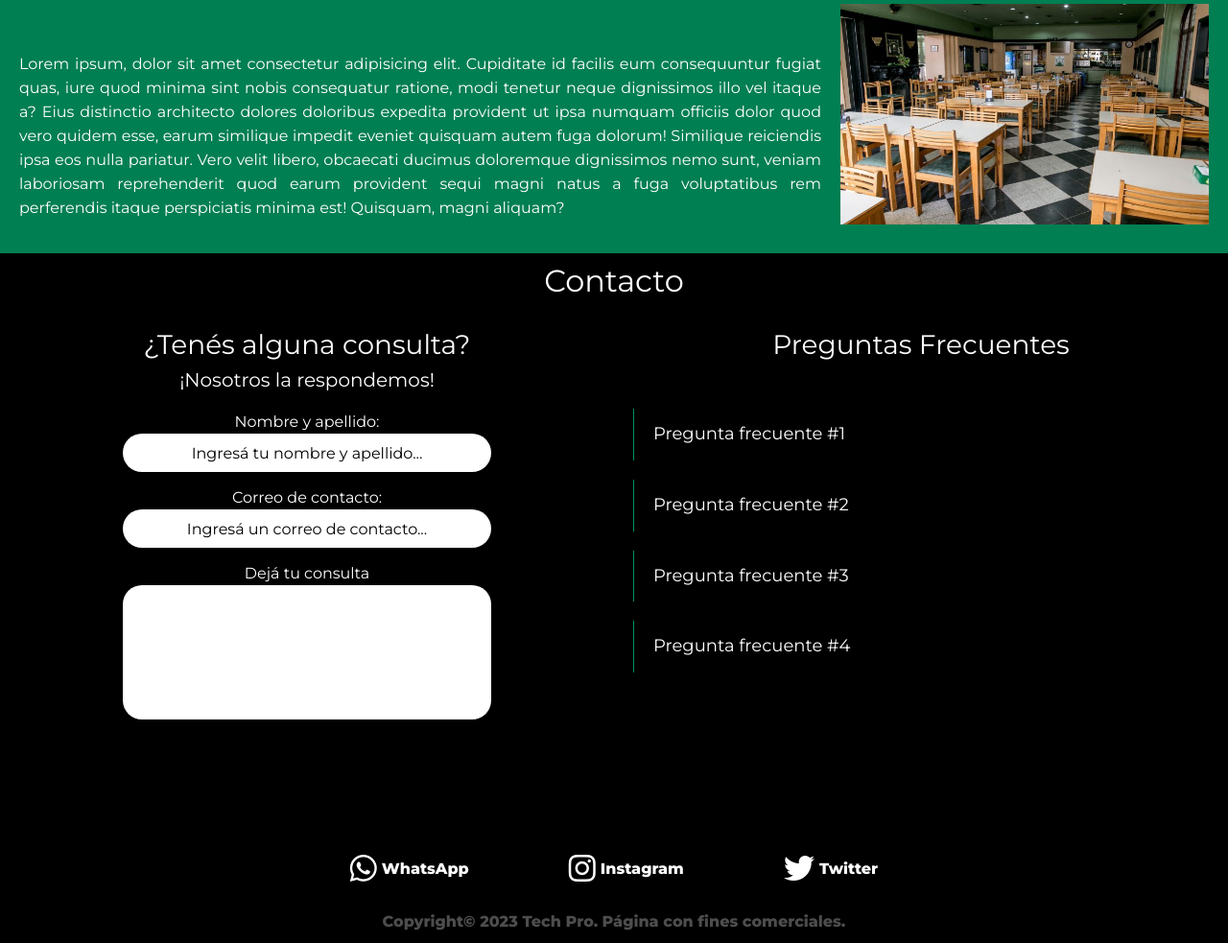
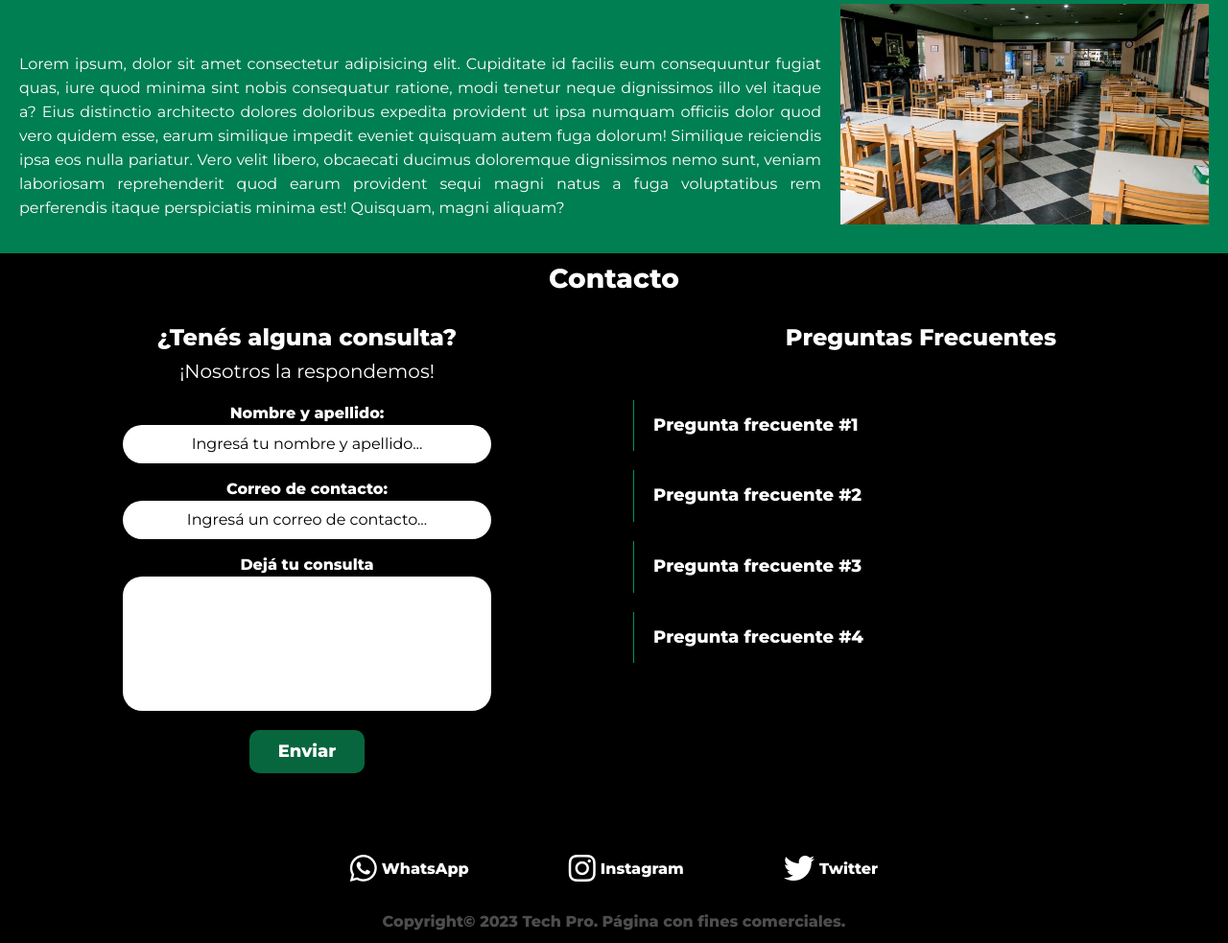
Before and after one commit to NachitoLP/Proyecto-web-Cancha, a Django app: page / in a window 1280 px wide. Shown: the part 1015-1998 px from the top of the page at 96% size. Run offline with Django 4.2, Linux system fonts and the light colour scheme; parts of the project's set-up code (start-up, migrations or seed data) failed here and were passed over; some libraries are stand-ins or nearby versions; some web fonts are replaced.

Commit message:
Botón enviar consulta

```diff
--- a/public/css/style.css
+++ b/public/css/style.css
@@ -322,6 +322,8 @@
   .section_contacto .titulo_contacto {
     margin: auto;
     margin-bottom: 20px;
+    font-weight: bolder;
+    font-size: 28px;
     padding: 10px 0px;
     color: white;
     text-align: center; }
@@ -333,7 +335,9 @@
       width: 50%; }
       .section_contacto .containers_contacto .container_consulta h3 {
         color: white;
-        text-align: center; }
+        font-weight: bold;
+        text-align: center;
+        font-size: 24px; }
       .section_contacto .containers_contacto .container_consulta h5 {
         color: white;
         font-size: 20px;
@@ -358,7 +362,8 @@
             font-weight: 500; }
         .section_contacto .containers_contacto .container_consulta .form_contacto_consulta label {
           margin: auto;
-          color: white; }
+          color: white;
+          font-weight: 600; }
         .section_contacto .containers_contacto .container_consulta .form_contacto_consulta textarea {
           width: 60%;
           padding: 10px;
@@ -371,11 +376,30 @@
             text-align: center;
             color: black;
             font-weight: 500; }
+        .section_contacto .containers_contacto .container_consulta .form_contacto_consulta #button_reservar {
+          color: white;
+          font-weight: bold;
+          text-decoration: none;
+          transition: 0.3s;
+          font-size: 18px;
+          background-color: #08663f;
+          border-radius: 10px;
+          border: none;
+          margin: 20px auto;
+          width: 120px;
+          height: 45px;
+          display: block; }
+          .section_contacto .containers_contacto .container_consulta .form_contacto_consulta #button_reservar:hover {
+            background-color: rgba(0, 182, 118, 0.8);
+            transition: 0.3s;
+            color: white; }
     .section_contacto .containers_contacto .container_preguntas_frecuentes {
       width: 50%; }
       .section_contacto .containers_contacto .container_preguntas_frecuentes h3 {
         text-transform: capitalize;
         color: white;
+        font-weight: bold;
+        font-size: 24px;
         text-align: center;
         margin-bottom: 50px; }
       .section_contacto .containers_contacto .container_preguntas_frecuentes .accordion {
@@ -390,6 +414,7 @@
           .section_contacto .containers_contacto .container_preguntas_frecuentes .accordion .accordion-item .accordion-header {
             color: white; }
             .section_contacto .containers_contacto .container_preguntas_frecuentes .accordion .accordion-item .accordion-header .accordion-button {
+              font-weight: 600;
               color: white;
               border-radius: 0px;
               font-size: 18px; }
--- a/public/scss/views/contacto.scss
+++ b/public/scss/views/contacto.scss
@@ -5,6 +5,8 @@
     .titulo_contacto{
         margin: auto;
         margin-bottom: 20px;
+        font-weight: bolder;
+        font-size: 28px;
         padding: 10px 0px;
         color: white;
         text-align: center;
@@ -18,7 +20,9 @@
             width: 50%;
             h3{
                 color: white;
+                font-weight: bold;
                 text-align: center;
+                font-size: 24px;
             }
             h5{
                 color: white;
@@ -50,6 +54,7 @@
                 label{
                     margin: auto;
                     color: white;
+                    font-weight: 600;
                 }
                 textarea{
                     width: 60%;
@@ -65,6 +70,26 @@
                         font-weight: 500;
                     }
                 }
+                #button_reservar{
+                    color: white;
+                    font-weight: bold;
+                    text-decoration: none;
+                    transition: 0.3s;
+                    font-size: 18px;
+                    background-color: $color-secundary;
+                    border-radius: 10px;
+                    border: none;
+                    margin: 20px auto;
+                    width: 120px;
+                    height: 45px;
+                    display: block;
+
+                    &:hover {
+                        background-color: $color-primary;
+                        transition: 0.3s;
+                        color: rgb(255, 255, 255);
+                    }
+                }
             }
         }
         .container_preguntas_frecuentes{
@@ -73,6 +98,8 @@
             h3 {
                 text-transform: capitalize;
                 color: white;
+                font-weight: bold;
+                font-size: 24px;
                 text-align: center;
                 margin-bottom: 50px;
             }
@@ -91,6 +118,7 @@
                         color: white;
 
                         .accordion-button {
+                            font-weight: 600;
                             color: white;
                             border-radius: 0px;
                             font-size: 18px;
--- a/templates/home/index.html
+++ b/templates/home/index.html
@@ -54,7 +54,8 @@
                             <p>Vení a conocer nuestro espacio y a jugar fútbol en nuestra cancha.</p>
                         </div>
                         <div class="div_form_reservar">
-                            <form action="">
+                            <form action="/reservar" method="POST">
+                                {% csrf_token %}
                                 <div>
                                     <label for="nombre">Nombre</label>
                                     <input type="text" name="nombre" placeholder="Escribí tu nombre...">
@@ -117,13 +118,15 @@
             <div class="container_consulta">
                 <h3>¿Tenés alguna consulta?</h3>
                 <h5>¡Nosotros la respondemos!</h5>
-                <form action="" method="post" class="form_contacto_consulta">
+                <form action="/consulta" method="POST" class="form_contacto_consulta">
+                    {% csrf_token %}
                     <label for="name_contacto">Nombre y apellido:</label>
                     <input type="text" name="name_contacto" placeholder="Ingresá tu nombre y apellido...">
                     <label for="correo_contacto">Correo de contacto:</label>
                     <input type="text" name="correo_contacto" placeholder="Ingresá un correo de contacto...">
                     <label for="consulta_contacto">Dejá tu consulta</label>
                     <textarea name="consulta_contacto" minlength="5" maxlength="300" cols="50" rows="5" style="resize: none;"></textarea>
+                    <input type="submit" value="Enviar" id="button_reservar">
                 </form>
             </div>
             <div class="container_preguntas_frecuentes">
--- a/webCancha/settings/local.py
+++ b/webCancha/settings/local.py
@@ -19,7 +19,7 @@ DATABASES = {
 
 # Static files (CSS, JavaScript, Images)
 # https://docs.djangoproject.com/en/4.1/howto/static-files/
-STATIC_URL = 'static/'
+STATIC_URL = 'public/'
 
 STATICFILES_DIRS = [
     os.path.join(BASE_DIR, 'public')
```
Also changed, not shown: db.sqlite3. Lines whose indentation alone changed are shown as unchanged.
